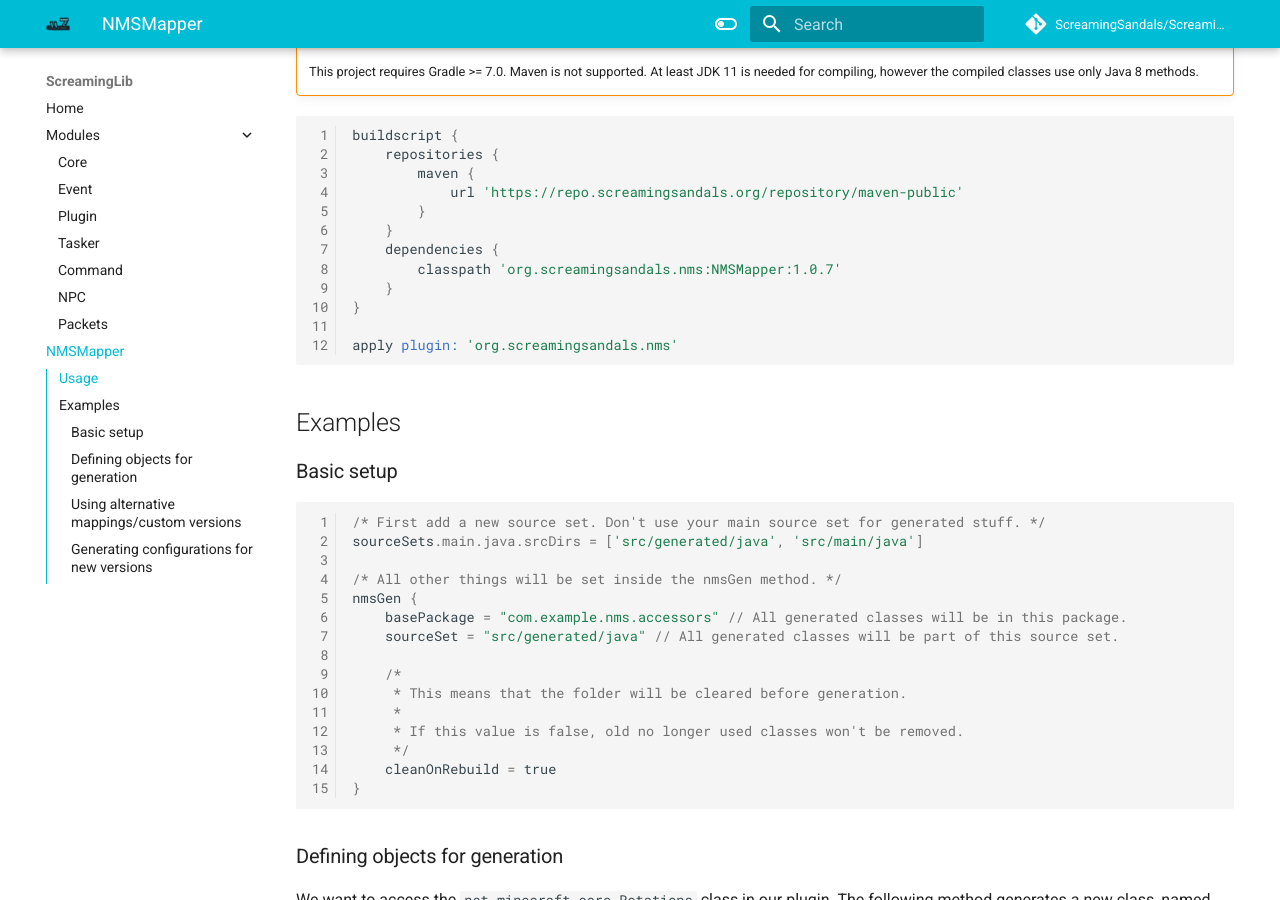
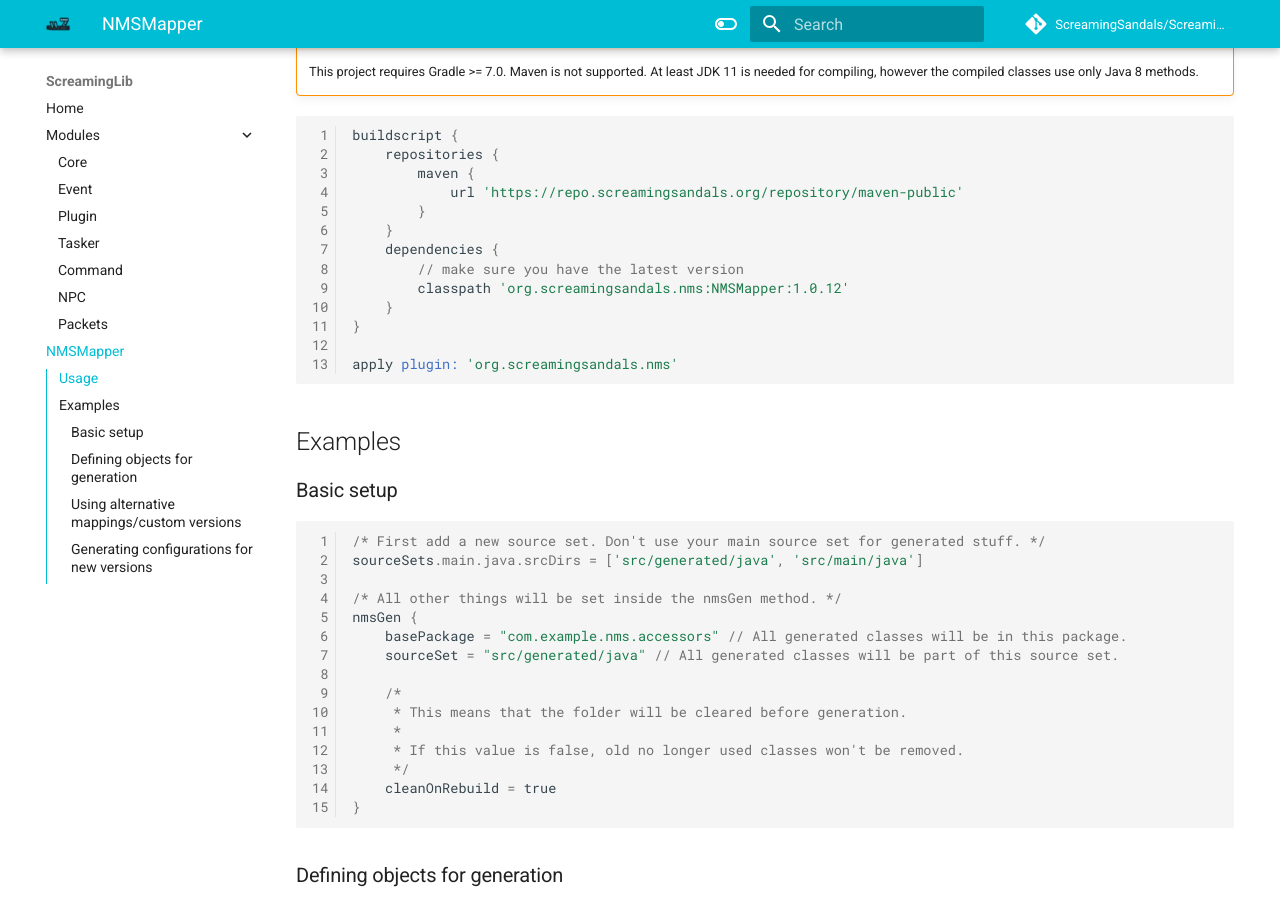
Before and after one commit to ScreamingSandals/ScreamingLib, an MkDocs documentation site: the page built from docs/nmsmapper.md, in a window 1280 px wide and 900 px high, scrolled down 649 px. Built offline with MkDocs 1.6.1 and Material for MkDocs 9.7.7, drawn with Linux system fonts in a browser that asks for light colours; comment, search, counter and statistics services are not loaded; the version menu is left out.

Commit message:
bump nmsmapper version

```diff
--- a/docs/nmsmapper.md
+++ b/docs/nmsmapper.md
@@ -27,7 +27,8 @@
         }
     }
     dependencies {
-        classpath 'org.screamingsandals.nms:NMSMapper:1.0.7'
+        // make sure you have the latest version
+        classpath 'org.screamingsandals.nms:NMSMapper:1.0.12'
     }
 }
 
```
